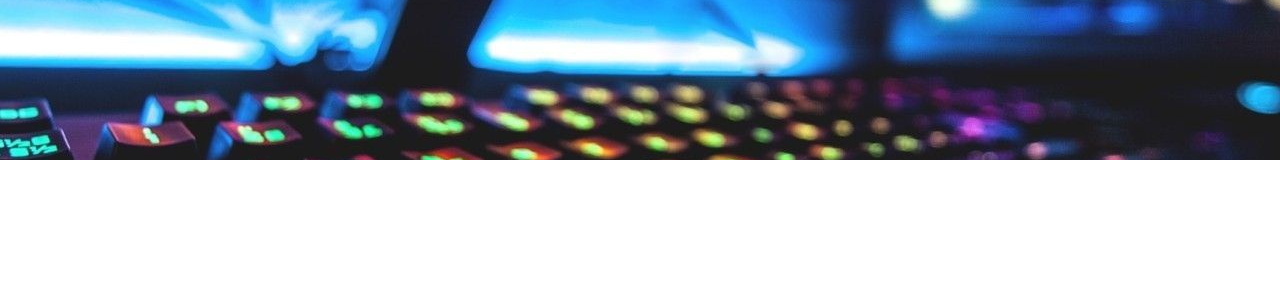
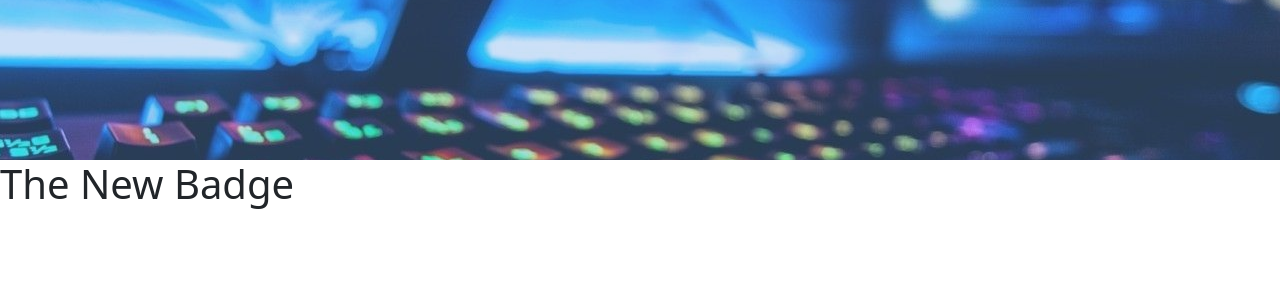
Before and after one commit to CesarErives/ReactExample, a React (Create React App) app: page / in a window 1280 px wide. Shown: the top 300 px of the page. Built offline with nearby package versions, Linux system fonts and the light colour scheme.

Commit message:
Fixed hero not displaying correctly

```diff
--- a/src/components/Hero.js
+++ b/src/components/Hero.js
@@ -6,10 +6,9 @@ const Hero = props =>{
     return(
         <React.Fragment>
             <div className="Hero">
-                <div className="Hero__color_filter" style={{height: props.h}}>
+                <div className="Hero__color_filter" style={{height: props.h}}></div>
                     <div className="Hero__img" style={{height: props.h}}>
                         <img src={HeroImage} alt="" />
-                    </div>
                 </div>
             </div>
         </React.Fragment>
--- a/src/components/style/Hero.css
+++ b/src/components/style/Hero.css
@@ -12,7 +12,7 @@
 
 .Hero__color_filter{
     position: absolute;
-    background-color: darkgreen;
+    background-color: rgba(76, 147, 228, 0.281);
     width: 100%;
     z-index: 1;
 }
```
